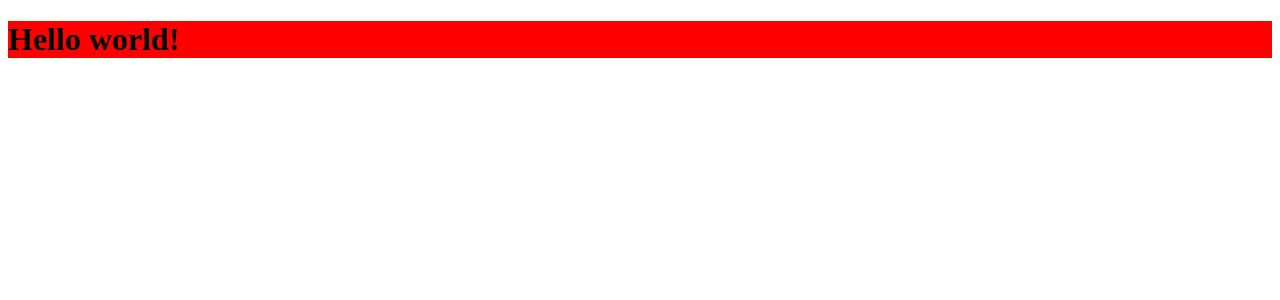
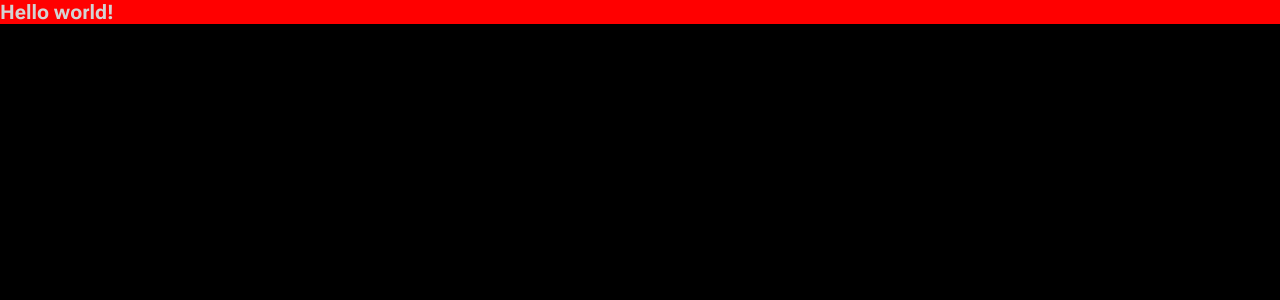
Before and after one commit to developerlucaslima/mini-ecommerce_client, a Next.js app: page / in a window 1280 px wide. Shown: the top 300 px of the page. Built offline with nearby package versions, Linux system fonts and the light colour scheme.

Commit message:
global styles and font

```diff
--- a/package.json
+++ b/package.json
@@ -14,6 +14,7 @@
     "@types/node": "20.2.3",
     "@types/react": "18.2.7",
     "@types/react-dom": "18.2.4",
+    "axios": "^1.4.0",
     "eslint": "8.41.0",
     "eslint-config-next": "13.4.3",
     "next": "13.4.3",
--- a/src/app/layout.tsx
+++ b/src/app/layout.tsx
@@ -1,9 +1,15 @@
 import StyledComponentsRegistry from '@/lib/registry'
 import { ReactNode } from 'react'
+import GlobalStyles from '../styles/global'
+
+import { Roboto_Flex as Roboto } from 'next/font/google'
+
+const roboto = Roboto({ subsets: ['latin'] })
 
 export default function RootLayout({ children }: { children: ReactNode }) {
   return (
-    <html>
+    <html className={roboto.className}>
+      <GlobalStyles />
       <body>
         <StyledComponentsRegistry>{children}</StyledComponentsRegistry>
       </body>
--- /dev/null
+++ b/src/lib/axios.tsx
@@ -0,0 +1,5 @@
+import axios from 'axios'
+
+export const api = axios.create({
+  baseURL: '/api',
+})
--- /dev/null
+++ b/src/styles/global.tsx
@@ -0,0 +1,38 @@
+'use client'
+import { createGlobalStyle } from 'styled-components'
+
+export default createGlobalStyle`
+  //-------------- glogal
+  *{
+    margin: 0;
+    padding: 0;
+    box-sizing: border-box;
+  }
+
+  //-------------- root
+  :root{
+    font-size: 62.5%;
+  }
+
+  //-------------- body and tags
+  body {
+    background-color: #000000;
+    color: #D3D3D3;
+    -webkit-font-smoothing: antialised;
+  }
+`
+
+// -------------- theme color
+export const darkTheme = {
+  purple: '#7C05F2',
+  rose: '#FE6D79',
+  yellow: '#FFC03C',
+  green: '#00C39A',
+
+  textColor: '#F5F5F5',
+  textColorSoft: '#D3D3D3',
+
+  links: '#202020',
+  bg: '#000000',
+  bgSoft: '#151515',
+}
```
Also changed, not shown: src/lib/prisma.tsx (renamed from src/lib/prisma.ts), 1 other file (tests, documents, lock files or other folders).
